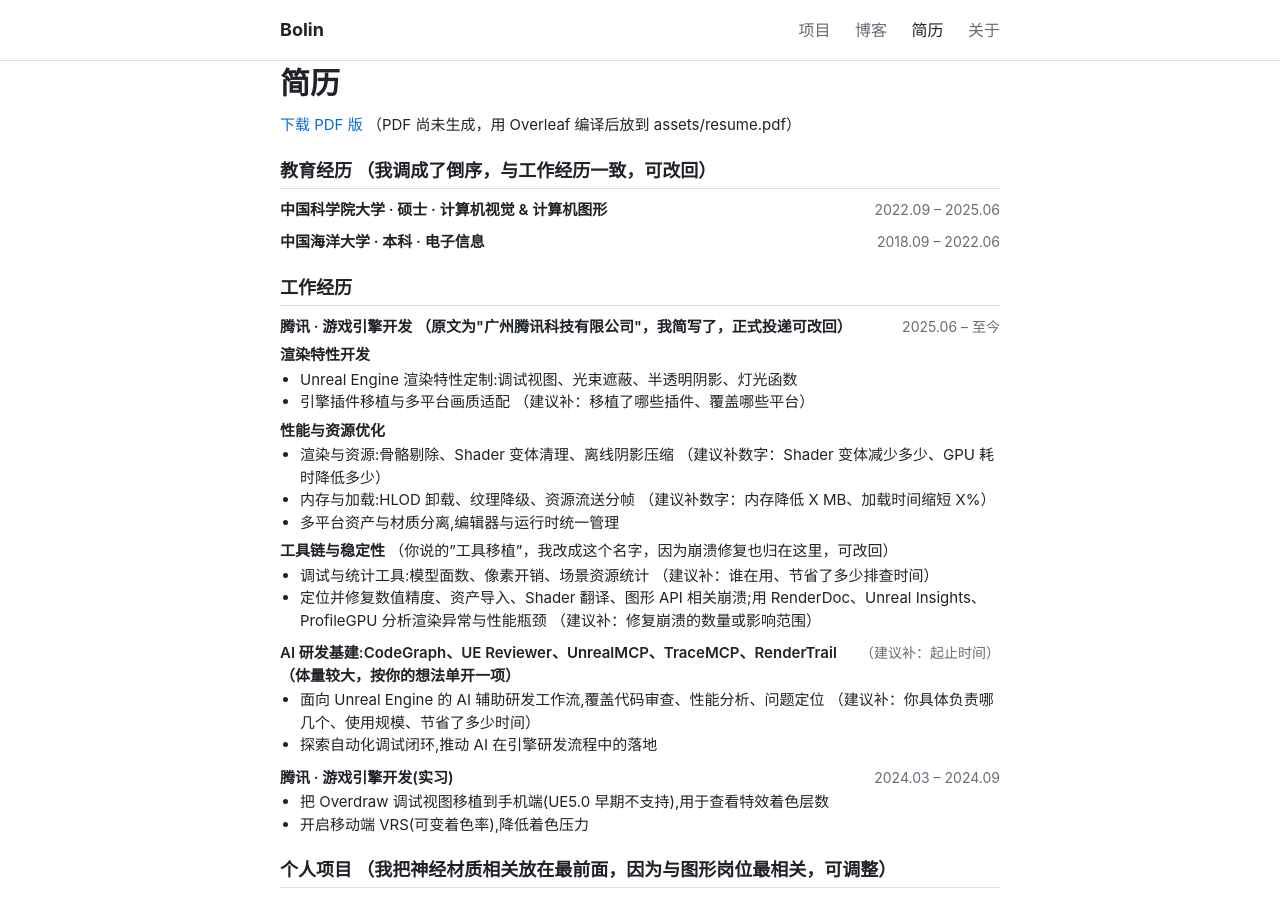
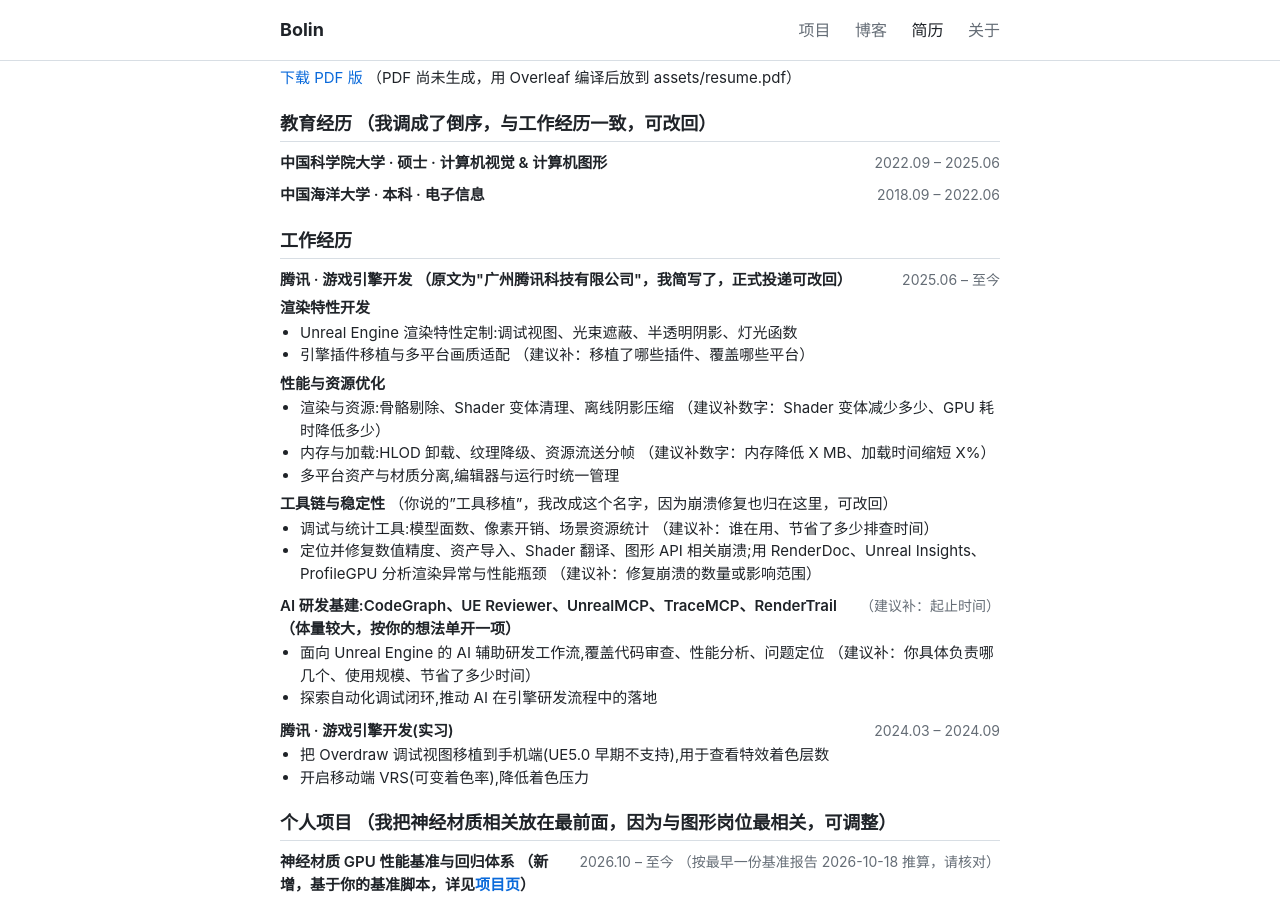
Before and after one commit to bolin12/bolin12.github.io, a Jekyll site: the page built from resume.md, in a window 1280 px wide and 900 px high. Built offline with Jekyll 4.4.1, drawn with Linux system fonts in a browser that asks for light colours; our own code applies the rules of GitHub Pages for plain Markdown files.

Commit message:
Resume page: hide the large page title

```diff
--- a/_layouts/page.html
+++ b/_layouts/page.html
@@ -2,6 +2,6 @@
 layout: default
 ---
 <article class="{{ page.body_class }}">
-  <h1 class="page-title">{{ page.title }}</h1>
+  {% unless page.hide_title %}<h1 class="page-title">{{ page.title }}</h1>{% endunless %}
   {{ content }}
 </article>
```
Also changed, not shown: resume.md (+1 -0 lines).
